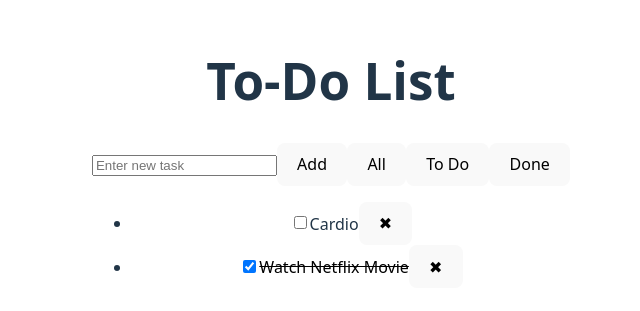
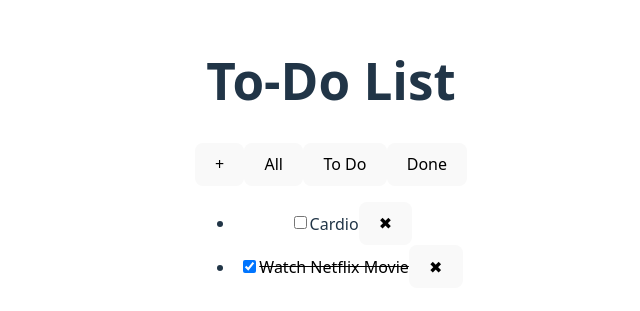
Before and after one commit to iphamm/32-pbk-uts-233510302, a Vue app: page / in a window 1280 px wide. Shown: the part 239-550 px from the top of the page, without its empty margins (309-949 px from the left). Built offline with nearby package versions, Linux system fonts and the light colour scheme.

Commit message:
Menambahkan fitur menampilkan form imput new task dalam bentuk popup setelah klik button (+)

```diff
--- a/src/App.vue
+++ b/src/App.vue
@@ -8,11 +8,13 @@ const todos = ref([
 
 const newTodo = ref('')
 const filter = ref('all')
+const showPopup = ref(false)
 
 const addTodo = () => {
   if (newTodo.value.trim()) {
     todos.value.push({ text: newTodo.value, done: false})
     newTodo.value = ''
+    showPopup.value = false
   }
 }
 
@@ -30,8 +32,12 @@ const filteredTodos = computed(() => {
 <template>
   <div>
     <h1>To-Do List</h1>
-    <input v-model="newTodo" placeholder="Enter new task" />
-    <button @click="addTodo">Add</button>
+    <button @click="showPopup = true">+</button>
+    <div v-if="showPopup" class="popup">
+      <input v-model="newTodo" placeholder="Enter new task" />
+      <button @click="addTodo">Add</button>
+      <button @click="showPopup = false">Cancel</button>
+    </div>
     <button @click="filter = 'all'" :class="{ active: filter === 'all' }">All</button>
     <button @click="filter = 'todo'" :class="{ active: filter === 'todo' }">To Do</button>
     <button @click="filter = 'done'" :class="{ active: filter === 'done' }">Done</button>
```
